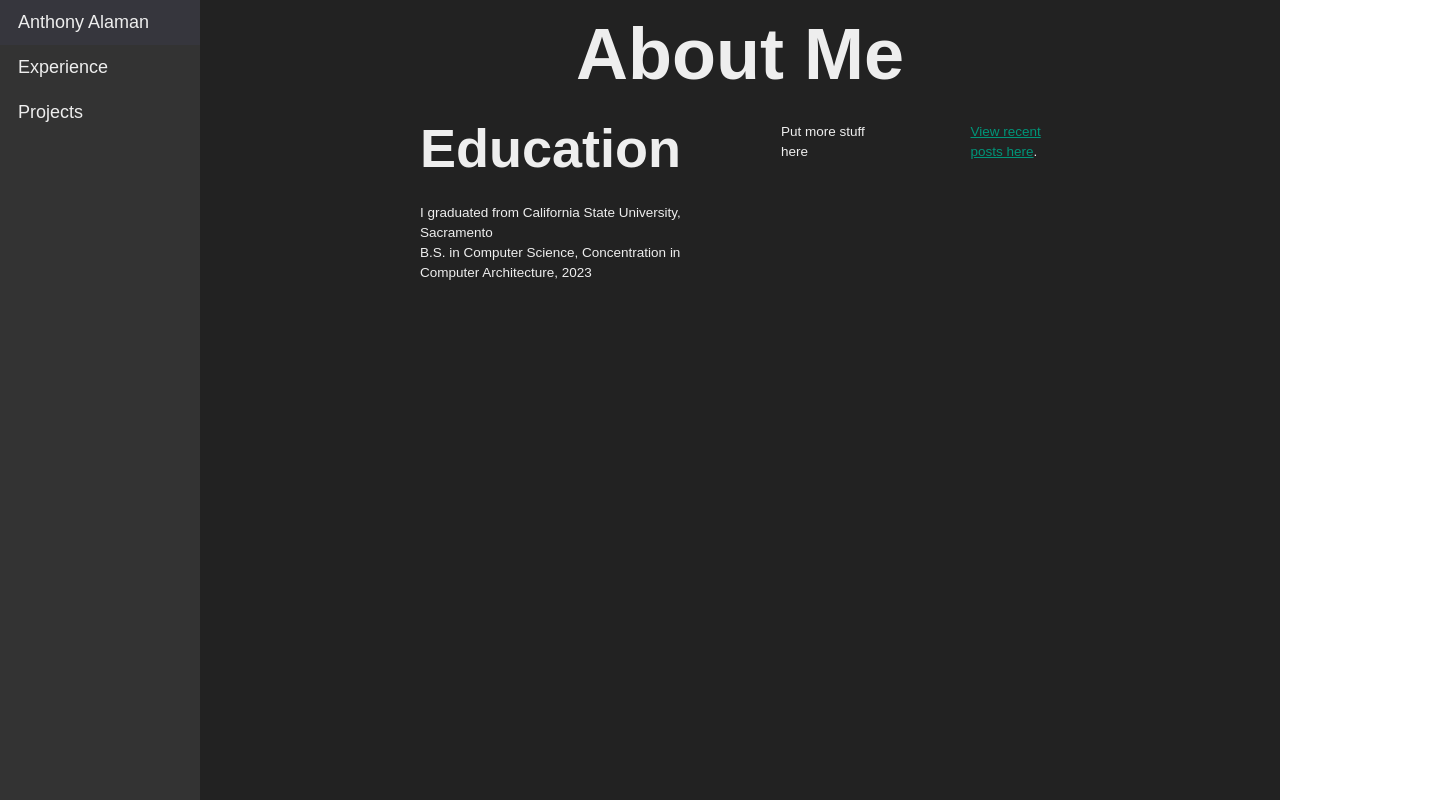
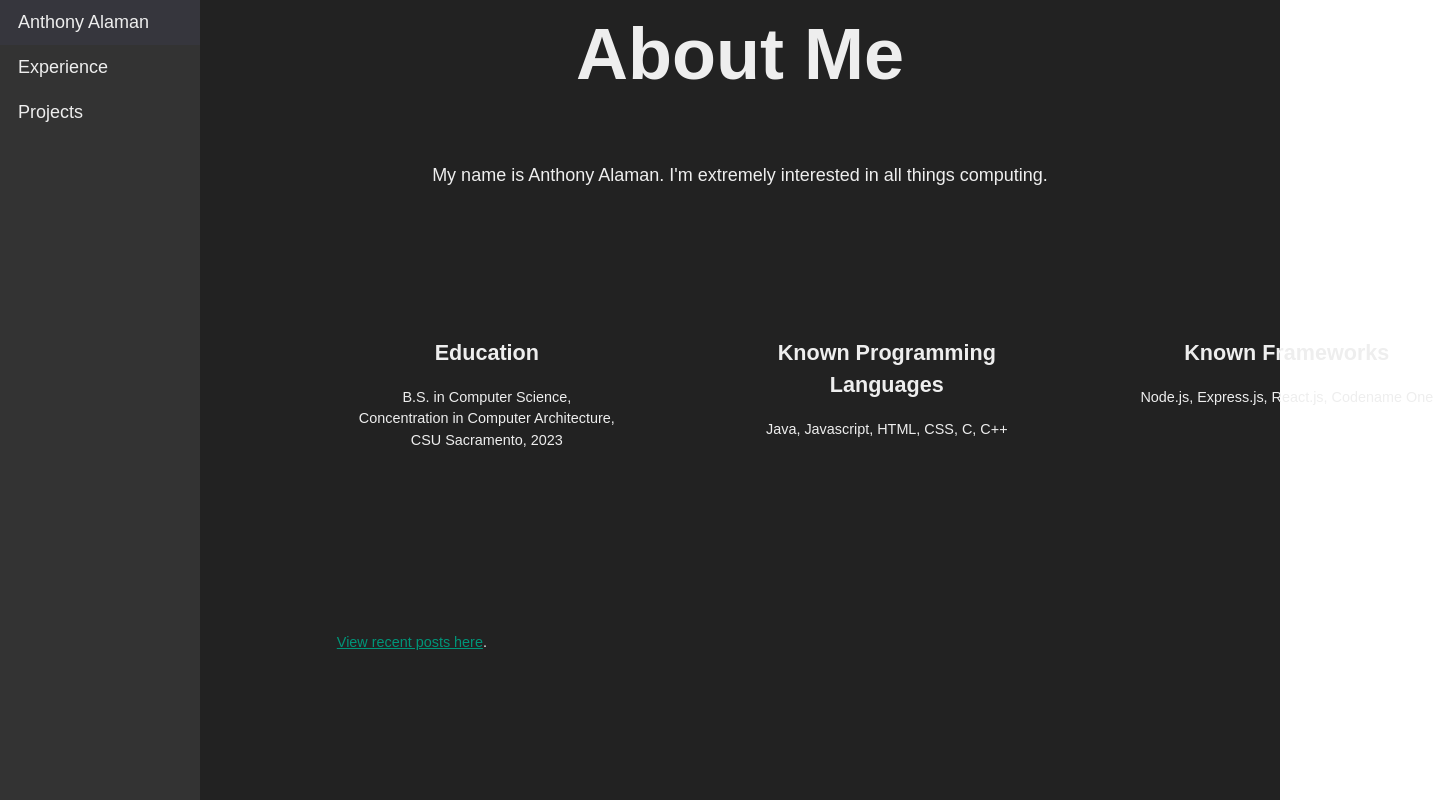
Before and after one commit to ValenceElectron/ValenceElectron.github.io, a plain HTML site: page frontend/index.html in a window 1280 px wide. Shown: the whole page, 1437 px wide, since content can reach past the window. Drawn offline with Linux system fonts and the light colour scheme.

Commit message:
Completed a lot of the CSS for the Landing Page

```diff
--- a/frontend/static/css/app.css
+++ b/frontend/static/css/app.css
@@ -1,12 +1,29 @@
 #body {
     margin: auto;
+    margin-top: 9em;
+    margin-bottom: 9em;
     display: grid;
-    grid-template-columns: 1fr 1fr 1fr;
+    grid-template-columns: 300px 300px 300px;
     gap: 100px;
     color: #eeeeee;
-    width: 50vw;
-    height: 75vh;
-    font-size: 0.75em;
+    width: 63vw;
+    height: 50vh;
+    font-size: 0.8em;
+}
+
+#body h2 {
+    text-align: center;
+}
+
+#body p {
+    text-align: center;
+}
+
+#about {
+    text-align: center;
+    margin-top: 3em;
+    color: #eeeeee;
+    font-size: 0.8m;
 }
 
 #grad {
@@ -15,11 +32,11 @@
 
 h1 {
     text-align: center;
-    margin: 0;
+    margin: auto;
     font-size: 4em;
 }
 
 .title {
-    margin: 0;
+    margin: auto;
     color: #eeeeee;
 }
--- a/frontend/static/js/views/Dashboard.js
+++ b/frontend/static/js/views/Dashboard.js
@@ -12,20 +12,33 @@ export default class extends AbstractView {
             <h1>
                 <p class="title">About Me</p>
             </h1>
-            <div id="space"></div>
+            <div id="about">
+                <p>
+                    My name is Anthony Alaman. I'm extremely interested in all things computing.
+                </p>
+            </div>
             <div id="body">
                 <div id="grad">
-                    <h1>Education</h1>
+                    <h2>Education</h2>
                     <p>
-                        I graduated from California State University, Sacramento
-                        <br> B.S. in Computer Science, Concentration in Computer Architecture, 2023
+                        B.S. in Computer Science, <br>Concentration in Computer Architecture,
+                        <br>CSU Sacramento, 2023
                     </p>
                 </div>
-                <p>
-                    Put more stuff here
-                <p>
+                <div id="languages">
+                    <h2>Known Programming Languages</h2>
+                    <p>
+                        Java, Javascript, HTML, CSS, C, C++
+                    <p>
+                </div>
+                <div id="frameworks">
+                    <h2>Known Frameworks</h2>
+                    <p>
+                        Node.js, Express.js, React.js, Codename One
+                    </p>
+                </div>
+                <div id="Known Libraries">
                     <a href="/experience" data-link>View recent posts here</a>.
-                </p>
             </div>
         `;
     }
```
Also changed, not shown: 1 other file.
